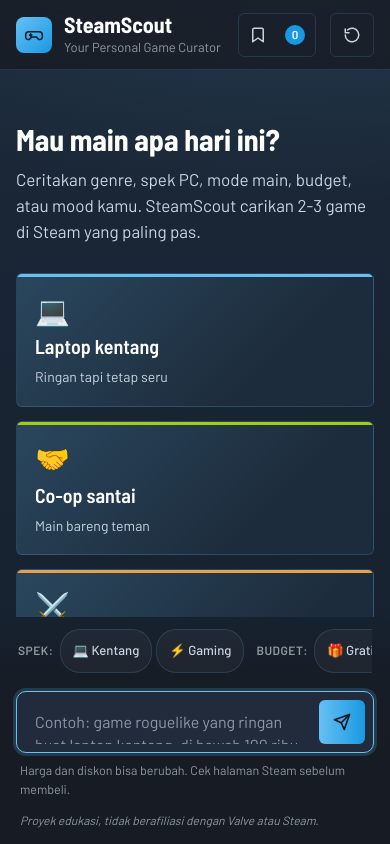
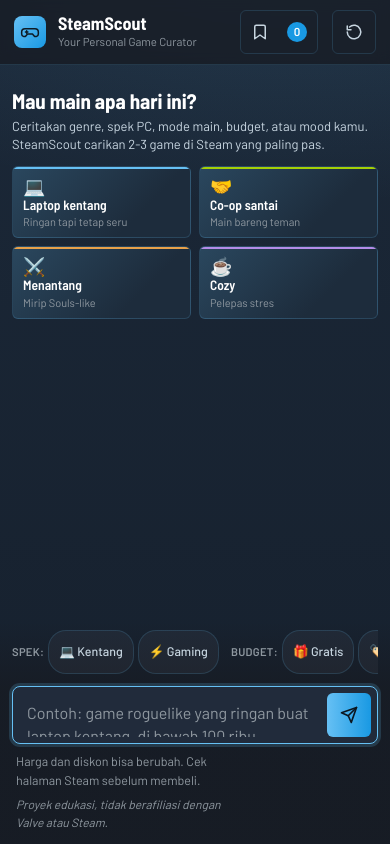
Before and after one commit to Farhanrhm/ChatBot, a website with bundled scripts: page public/index.html in a window 390 px wide. Built offline with nearby package versions, Linux system fonts and the light colour scheme.

Commit message:
style(mobile): optimize quick prompt capsules, filter scrollbar, and netlify badge clearance

```diff
--- a/public/style.css
+++ b/public/style.css
@@ -922,25 +922,133 @@
   .chat { padding: 20px 16px 12px; }
   .composer { padding: 8px 16px 14px; }
   .bubble { max-width: 88%; }
+  .welcome { padding: 20px 0 12px; }
+  .welcome h2 { font-size: clamp(26px, 4.5vw, 36px); }
+  .welcome > p { font-size: 15px; margin-bottom: 20px; }
+  .capsules { gap: 10px; }
+  .capsule { padding: 14px 14px 12px; }
+  .capsule .icon { font-size: 24px; }
+  .capsule .label { font-size: 17px; }
+  .capsule .hint { font-size: 13px; }
+  .meta-hints {
+    flex-direction: column;
+    gap: 4px;
+    padding-right: 140px; /* Ruang aman agar tidak tertutup badge Netlify atau floating widget */
+  }
 }
 
 @media (max-width: 520px) {
-  .capsules { grid-template-columns: minmax(0, 1fr); }
+  .topbar {
+    padding: 10px 14px;
+    gap: 10px;
+  }
+  .topbar h1 {
+    font-size: 18px;
+    line-height: 1.15;
+  }
+  .topbar p {
+    font-size: 11.5px;
+  }
+  .logo-mark.mini {
+    width: 32px;
+    height: 32px;
+  }
+  .chat {
+    padding: 14px 12px 8px;
+  }
+  .welcome {
+    padding: 10px 0 8px;
+  }
+  .welcome h2 {
+    font-size: 21px;
+    margin: 0 0 4px;
+    line-height: 1.15;
+  }
+  .welcome > p {
+    font-size: 13px;
+    margin: 0 0 12px;
+    line-height: 1.4;
+  }
+  /* Saran Cepat: tetap 2 kolom kompak (2x2) sehingga pas di layar tanpa mendominasi viewport */
+  .capsules {
+    grid-template-columns: repeat(2, minmax(0, 1fr));
+    gap: 8px;
+  }
+  .capsule {
+    padding: 10px 10px 9px;
+    min-height: 44px;
+    gap: 2px;
+    border-radius: 6px;
+  }
+  .capsule::before {
+    height: 2px;
+  }
+  .capsule .icon {
+    font-size: 18px;
+    line-height: 1;
+  }
+  .capsule .label {
+    font-size: 13.5px;
+    line-height: 1.2;
+    font-weight: 600;
+  }
+  .capsule .hint {
+    font-size: 11px;
+    line-height: 1.25;
+    color: var(--muted);
+  }
+  /* Filter bar: scroll horizontal halus tanpa garis scrollbar kaku */
   .filter-bar {
     align-items: flex-start;
     flex-direction: column;
-    gap: 6px;
+    gap: 4px;
+    margin-bottom: 6px;
+    padding: 2px 0;
   }
   .filter-groups {
     width: 100%;
     flex-wrap: nowrap;
     overflow-x: auto;
-    padding-bottom: 6px;
+    padding-bottom: 4px;
     -webkit-overflow-scrolling: touch;
-    scrollbar-width: thin;
+    scrollbar-width: none;
+    -ms-overflow-style: none;
+  }
+  .filter-groups::-webkit-scrollbar {
+    display: none;
   }
   .filter-group {
     flex-shrink: 0;
+    gap: 4px;
+  }
+  .filter-group-label {
+    font-size: 0.7rem;
+    letter-spacing: 0.3px;
+  }
+  .filter-chip {
+    min-height: 44px;
+    min-width: 44px;
+    padding: 4px 10px;
+    font-size: 0.78rem;
+    border-radius: 18px;
+  }
+  .clear-filters-btn {
+    min-height: 44px;
+    padding: 2px 6px;
+    font-size: 0.76rem;
+    margin-top: -2px;
+  }
+  .composer {
+    padding: 6px 12px max(12px, env(safe-area-inset-bottom, 12px));
+  }
+  #chat-form {
+    padding: 6px;
+    gap: 8px;
+    border-radius: 8px;
+  }
+  #user-input {
+    padding: 8px 8px;
+    min-height: 44px;
   }
   .btn-ghost {
     min-width: 44px;
@@ -960,7 +1068,7 @@
   .btn-send {
     min-width: 44px;
     min-height: 44px;
-    padding: 0 14px;
+    padding: 0 13px;
     font-size: 0;
     gap: 0;
     display: inline-flex;
@@ -969,6 +1077,31 @@
   }
   .btn-send svg { width: 18px; height: 18px; }
   .avatar { width: 32px; height: 32px; }
+  .bubble { max-width: 92%; }
+  .game-card-actions {
+    gap: 8px;
+  }
+  .steam-store-card-btn,
+  .btn-wishlist-card {
+    flex: 1 1 auto;
+    font-size: 0.85rem;
+    padding: 0 12px;
+  }
+}
+
+@media (max-width: 360px) {
+  .capsules {
+    gap: 6px;
+  }
+  .capsule {
+    padding: 8px 8px 7px;
+  }
+  .capsule .label {
+    font-size: 13px;
+  }
+  .capsule .hint {
+    font-size: 10.5px;
+  }
 }
 
 /* Modal Drawer Wishlist Lokal */
```
